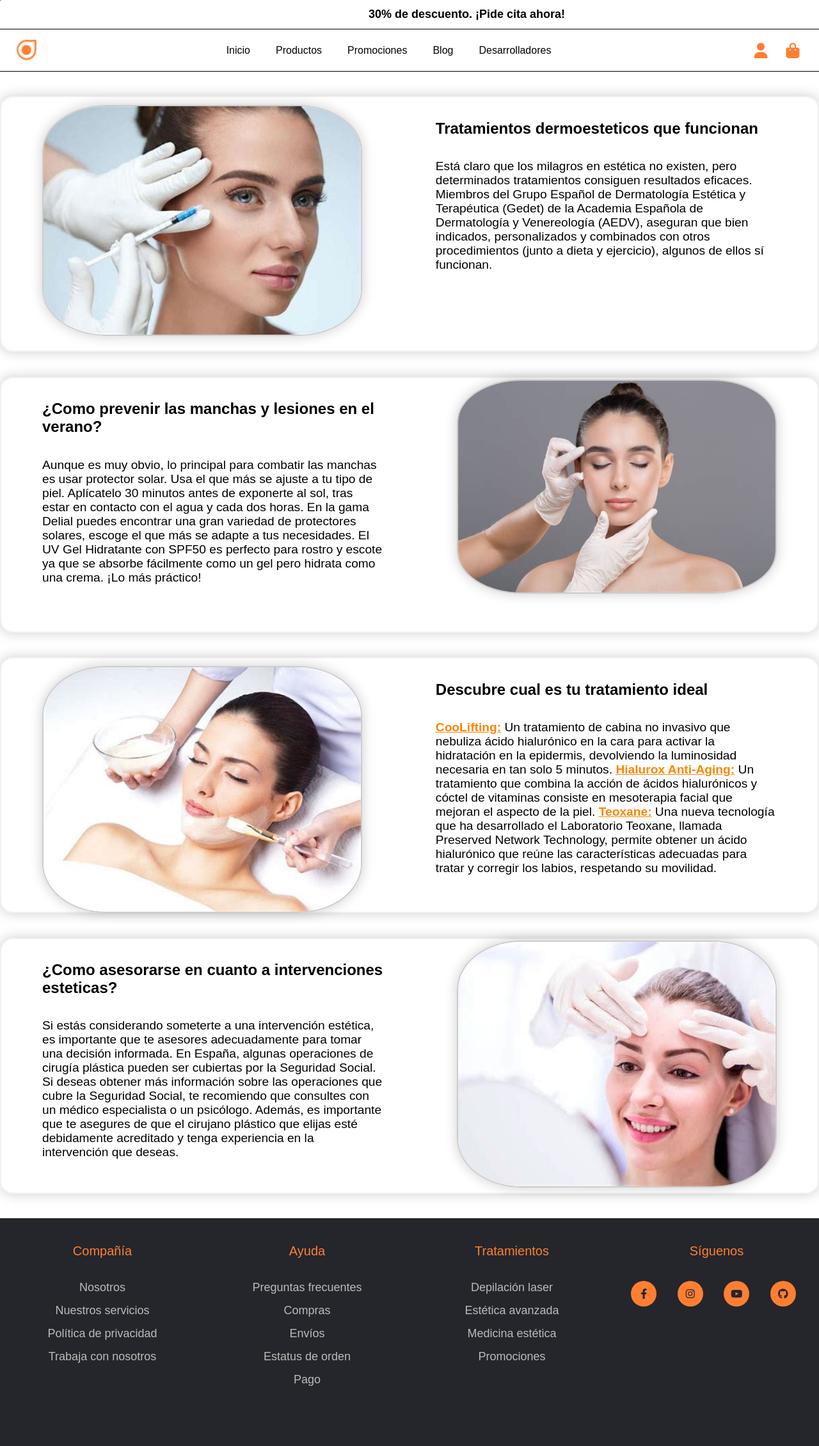
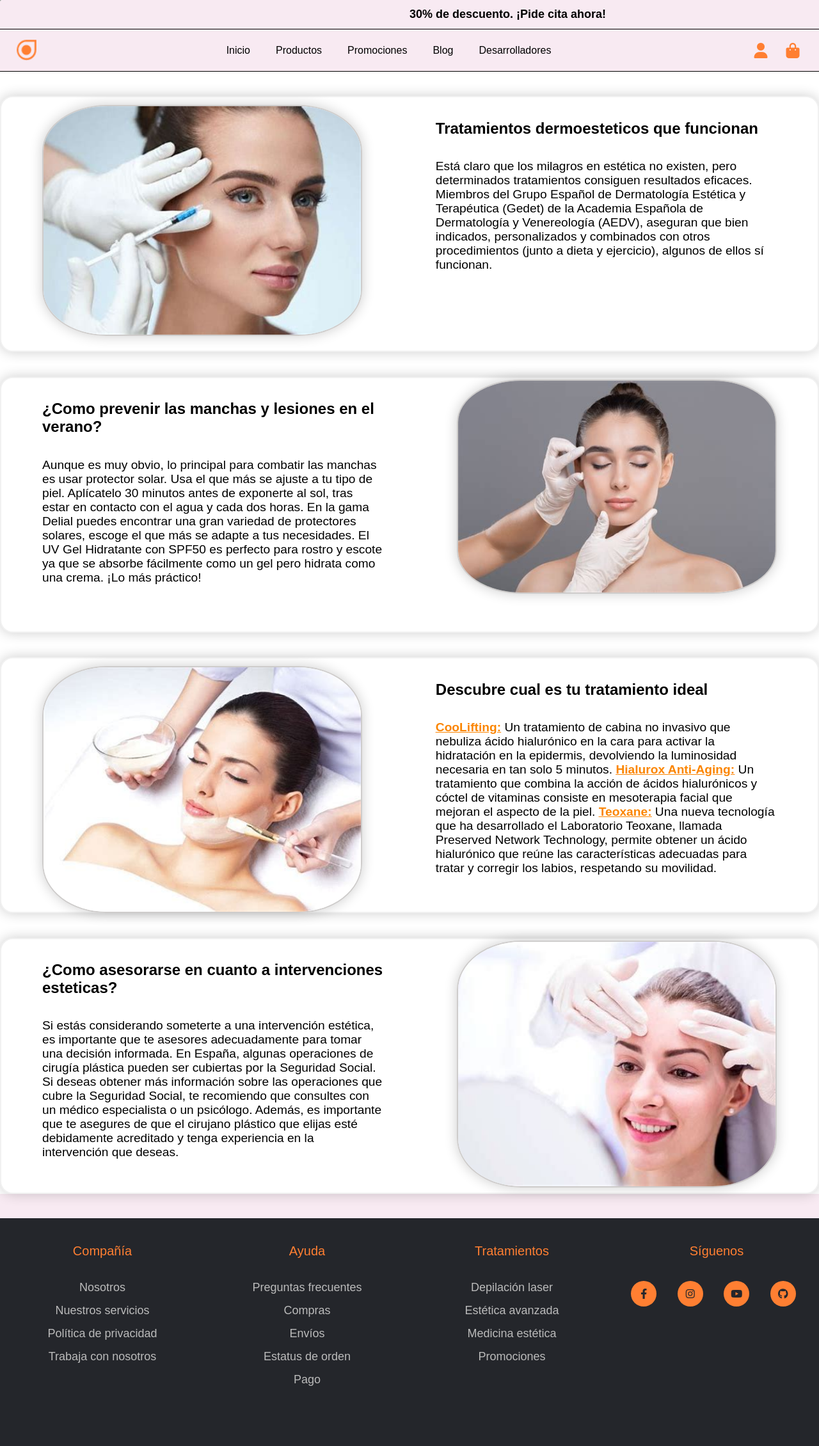
Before and after one commit to Fsolanaa/Vaguada2.0, a PHP site: page /Blog.php in a window 1280 px wide; the page is wider, and only the part inside the window is pictured. Shown: that part at 64% size. Run offline with PHP 8.4, Linux system fonts and the light colour scheme.

Commit message:
cambios
header.php: modificado cajaContacto para que la pantalla no se vaya fuera del limite y reañadido clase al nav.
comun.css: comentado estilos no usados y cambiado estilos de cajaContacto.
contacto.js: cambiado el boton para abrir el formulario de contacto de cajaContacto a contenedorContacto.

```diff
--- a/Centros_Unico/include/header.php
+++ b/Centros_Unico/include/header.php
@@ -1,12 +1,9 @@
 <hr class="inicial">
 
 <!-- CAJA CONTACTO -->
-<div id="cajaContacto">
-    <div class="contacto">
-
-        <h5>30% de descuento. ¡Pide cita ahora!</h5>
-
-
+<div id="contenedorContacto">
+    <div id="cajaContacto">
+        <h5 id="textoContacto">30% de descuento. ¡Pide cita ahora!</h5>
     </div>
 </div>
 
@@ -19,7 +16,7 @@
         </a>
     </div>
 
-    <nav>
+    <nav id="nav">
         <ul>
             <li class="lista-nav"><a href="index.php">Inicio</a></li>
             <li class="lista-nav"><a href="Productos.php">Productos</a></li>
--- a/Centros_Unico/js/contacto.js
+++ b/Centros_Unico/js/contacto.js
@@ -1,4 +1,4 @@
-const diagnosticoGratuito = document.getElementById('cajaContacto');
+const diagnosticoGratuito = document.getElementById('contenedorContacto');
 const btnCerrarDiagnostico = document.getElementById('closeDiagnostico');
 
 diagnosticoGratuito.addEventListener('click', mostrarDiagnostico);
@@ -10,7 +10,7 @@ function mostrarDiagnostico() {
     document.getElementById("cuerpo").style.filter = "blur(5px)";
     document.getElementById("header").style.filter = "blur(5px)";
     document.getElementById("nav").style.filter = "blur(5px)";
-    document.getElementById("cajaContacto").style.filter = "blur(5px)";
+    document.getElementById("contenedorContacto").style.filter = "blur(5px)";
 }
 
 function cerrarDiagnostico() {
@@ -19,5 +19,5 @@ function cerrarDiagnostico() {
     document.getElementById("cuerpo").style.filter = "none";
     document.getElementById("header").style.filter = "none";
     document.getElementById("nav").style.filter = "none";
-    document.getElementById("cajaContacto").style.filter = "none";
+    document.getElementById("contenedorContacto").style.filter = "none";
 }
--- a/Centros_Unico/styles/comun.css
+++ b/Centros_Unico/styles/comun.css
@@ -8,7 +8,7 @@
 
 body{
   overflow-x: hidden;
-
+  background-color: #f8eaf2;
 }
 
 /* SCROLLBAR */
@@ -38,33 +38,39 @@ li{
 
 /* FORMULARIO CONTACTO */
 
+#contenedorContacto{
+  width: 100%;
+  overflow: hidden;
+  display: flex;
+  cursor: pointer;
+}
+
 #cajaContacto {
-  width: auto;
+  width: 100%;
   height: 45px;
-  display: block;
-  cursor: pointer;
+  display: inline-block;
   position: relative;
   top: 0;
   z-index: 110;
   color: #000000;
   font-size: 16px;
   text-align: center;
+  white-space: nowrap;
   animation: marquee 15s linear infinite;
   overflow: hidden;
+}
 
-}
 
 @keyframes marquee {
   0% {
-    transform: translate(100%, 0); /* texto inicialmente fuera de la pantalla */
-
+    transform: translate(105%, 0); /* texto inicialmente fuera de la pantalla */
   }
   100% {
-    transform: translate(-25%, 0); /* texto en la posición inicial */
+    transform: translate(-20%, 0); /* texto en la posición inicial */
   }
 }
 
-#cajaContacto .contacto{
+/* #cajaContacto .contacto{
   display: flex;
   flex-wrap: wrap;
   flex-direction: row;
@@ -73,33 +79,34 @@ li{
   height: 45px;
   width: 100%;
   padding: 5px;
-}
+} */
 
-#cajaContacto a {
+/* #cajaContacto a {
   text-decoration: none;
   color: #fff;
   display: block;
-}
+} */
 
-#cajaContacto .punto {
+/* #cajaContacto .punto {
   padding: 0 10px;
-}
+} */
 
 #cajaContacto h5{
-  width: auto;
-  font-size: medium;
   display: flex;
   flex-wrap: wrap;
   flex-direction: row;
-  justify-content: center;
+  justify-content: left;
   align-content: center;
+  height: 45px;
+  width: 100%;
+  padding: 5px;
 
 }
 
-#cajaContacto .text-primary {
+/* #cajaContacto .text-primary {
   color: #ffb282;
   padding: 0 5px;
-}
+} */
 
 .encimaHeader{
   position: relative;
@@ -318,35 +325,38 @@ footer{
 /* MEDIA CAJA CONTACTO */
 
 @media(max-width:350px){
-  #cajaContacto .contacto{
+  /* #cajaContacto .contacto{
     padding: 0;
     justify-content: space-between;
-  }
+  } */
 
   #cajaContacto h5{
+    padding: 0;
+    justify-content: space-between;
     font-size: 11px;
   }
 
-  #cajaContacto .punto{
+  /* #cajaContacto .punto{
     padding: 0 2px;
     width: 20px;
-  }
+  } */
 
 }
 
 @media(min-width:350px){
-  #cajaContacto .contacto{
+  /* #cajaContacto .contacto{
     padding: 0;
-  }
+  } */
 
   #cajaContacto h5{
+    padding: 0;
     font-size: 11.5px;
   }
 
-  #cajaContacto .punto{
+  /* #cajaContacto .punto{
     padding: 0 2px;
     width: 20px;
-  }
+  } */
 }
 
 @media(min-width:470px){
@@ -354,10 +364,10 @@ footer{
     font-size: 15px;
   }
 
-  #cajaContacto .punto {
+  /* #cajaContacto .punto {
     padding: 0 2px;
     width: 25px;
-  }
+  } */
 }
 
 @media(min-width:600px){
@@ -365,10 +375,10 @@ footer{
     font-size: large;
   }
 
-  #cajaContacto .punto {
+  /* #cajaContacto .punto {
     margin: 0 10px;
     width: 35px;
-  }
+  } */
 }
 
 /* MEDIA FOOTER */
```
